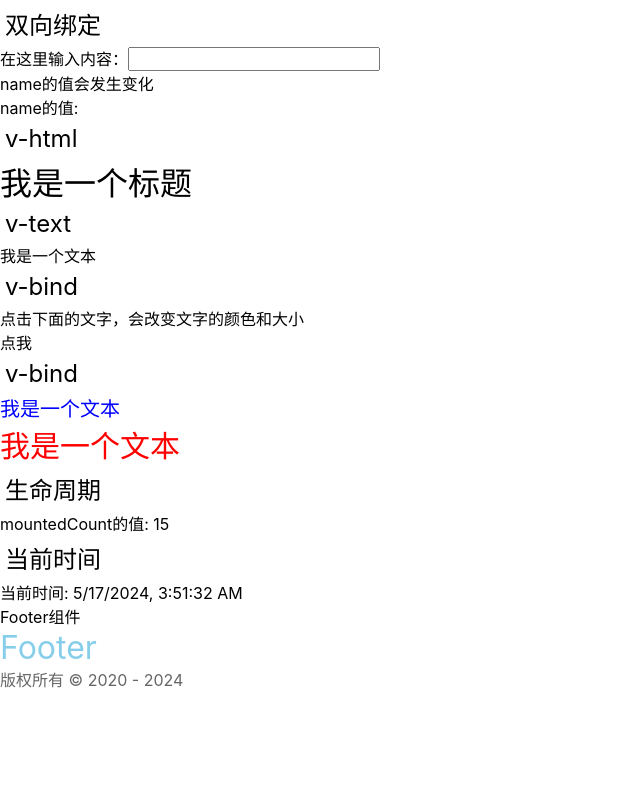
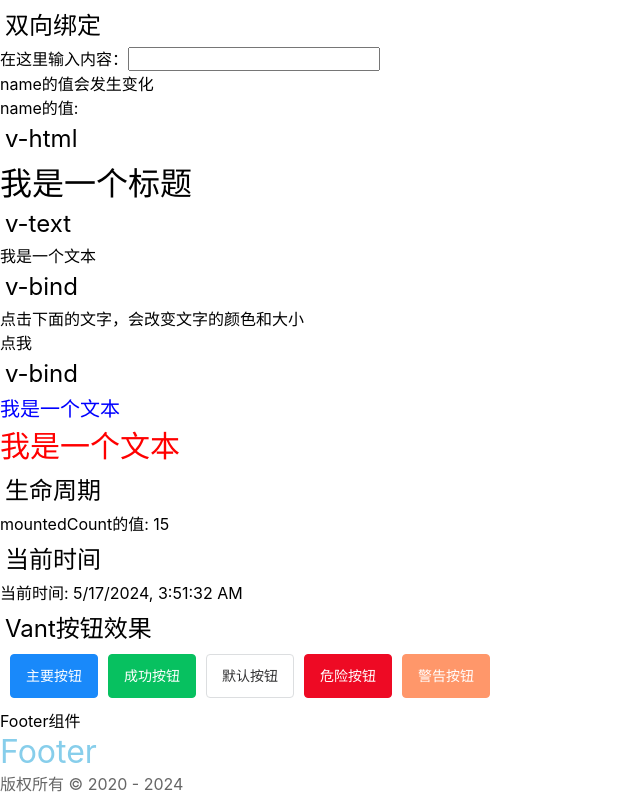
Before and after one commit to Dracowyn/vue3-address-book, a Vue app: page / in a window 1280 px wide. Shown: the part 315-1110 px from the top of the page, without its empty margins (0-640 px from the left). Before the commit the page ends 1006 px from the top, so only its background shows below. Built offline with nearby package versions, Linux system fonts and the light colour scheme.

Commit message:
Vant一些按钮效果演示

```diff
--- a/src/App.vue
+++ b/src/App.vue
@@ -136,6 +136,15 @@ setInterval(() => {
 
 	</div>
 
+	<h2>Vant按钮效果</h2>
+	<div style="display: flex;margin: 10px;gap: 10px;">
+		<van-button type="primary">主要按钮</van-button>
+		<van-button type="success">成功按钮</van-button>
+		<van-button type="default">默认按钮</van-button>
+		<van-button type="danger">危险按钮</van-button>
+		<van-button type="warning">警告按钮</van-button>
+	</div>
+
 	Footer组件
 	<Footer/>
 </template>
```
